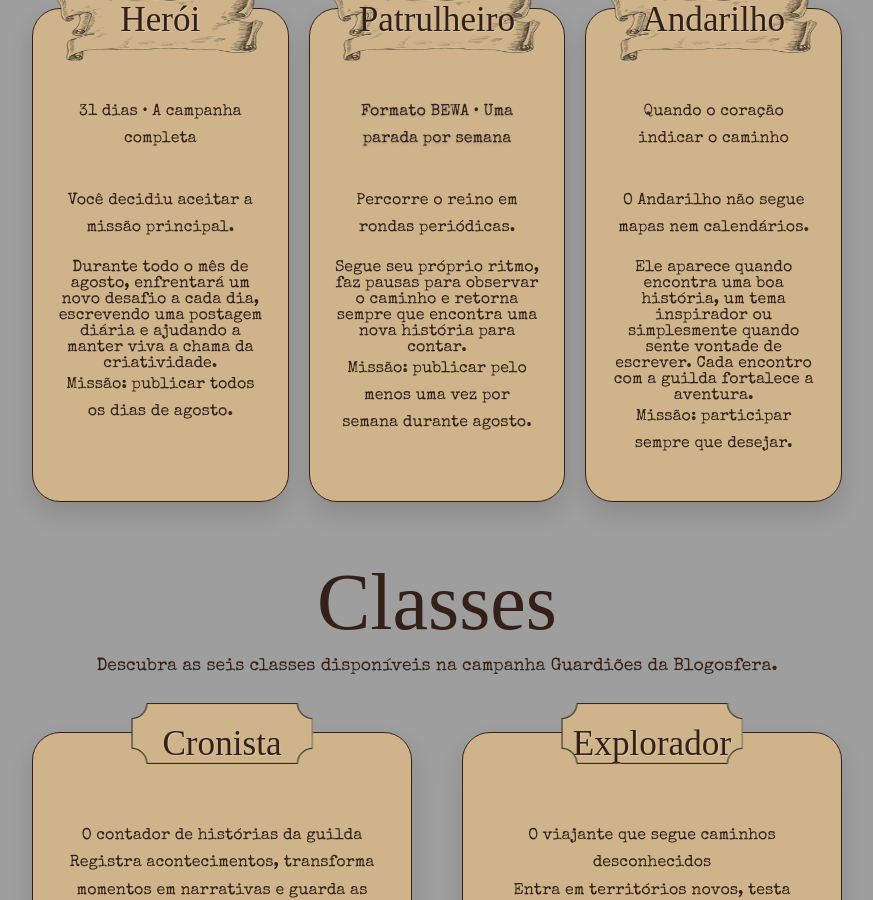
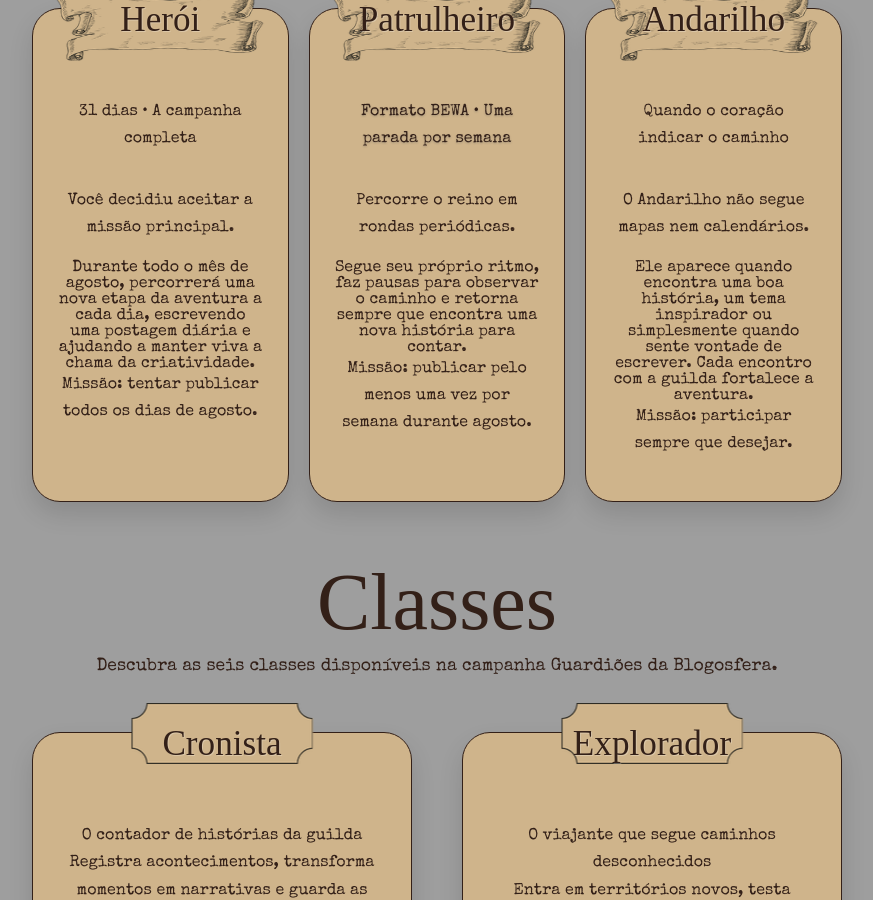
Before and after one commit to bamoretti/entreblogs, a Jekyll site: the page built from auxiliares/beda/recrutamento.md, in a window 1280 px wide and 900 px high, scrolled down 840 px. Shown: the whole window, without its empty margins (203-1076 px from the left). Built offline with Jekyll 4.4.1, drawn with Linux system fonts in a browser that asks for light colours; some web fonts are replaced.

Commit message:
Revise recruitment mission descriptions for clarity

```diff
--- a/auxiliares/beda/recrutamento.md
+++ b/auxiliares/beda/recrutamento.md
@@ -83,8 +83,8 @@ permalink: /beda/2026/recrutamento
 
 			<p>31 dias • A campanha completa</p><br>
 			<p>Você decidiu aceitar a missão principal.</p>
-			Durante todo o mês de agosto, enfrentará um novo desafio a cada dia, escrevendo uma postagem diária e ajudando a manter viva a chama da criatividade.
-			<p>Missão: publicar todos os dias de agosto.</p>
+			Durante todo o mês de agosto, percorrerá uma nova etapa da aventura a cada dia, escrevendo uma postagem diária e ajudando a manter viva a chama da criatividade.
+			<p>Missão: tentar publicar todos os dias de agosto.</p>
 
 
                 </div>
@@ -110,7 +110,7 @@ permalink: /beda/2026/recrutamento
 
 				<p><a href="https://porce-lana.blogspot.com/p/bewa-main-page-crosscol.html"> Formato BEWA • Uma parada por semana</a></p><br>
 				<p>Percorre o reino em rondas periódicas.</p>
-				Segue seu próprio ritmo, faz pausas para observar o caminho e retorna sempre que encontra uma nova história para contar.
+				Segue seu próprio ritmo, faz pausas para observar o caminho e retorna sempre que encontra uma nova história para contar.<br>
 				<p>Missão: publicar pelo menos uma vez por semana durante agosto.</p>
 
 
@@ -137,7 +137,7 @@ permalink: /beda/2026/recrutamento
 				<p>Quando o coração indicar o caminho</p><br>
 				<p>O Andarilho não segue mapas nem calendários.</p>
 				Ele aparece quando encontra uma boa história, um tema inspirador ou simplesmente quando sente vontade de escrever.
-				Cada encontro com a guilda fortalece a aventura.
+				Cada encontro com a guilda fortalece a aventura.<br>
 				<p>Missão: participar sempre que desejar.</p>
 
                 </div>
```
